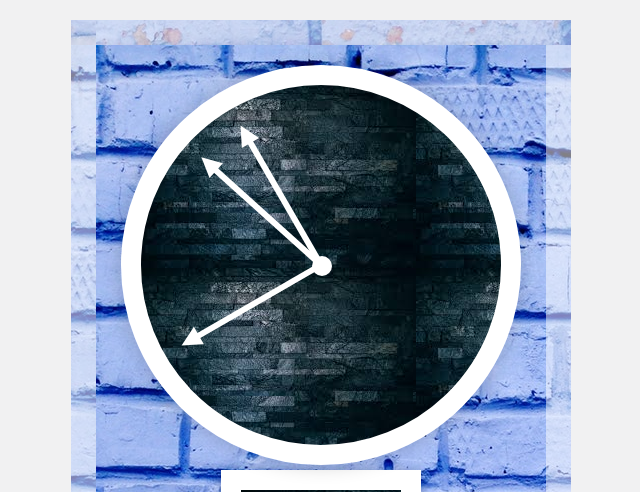
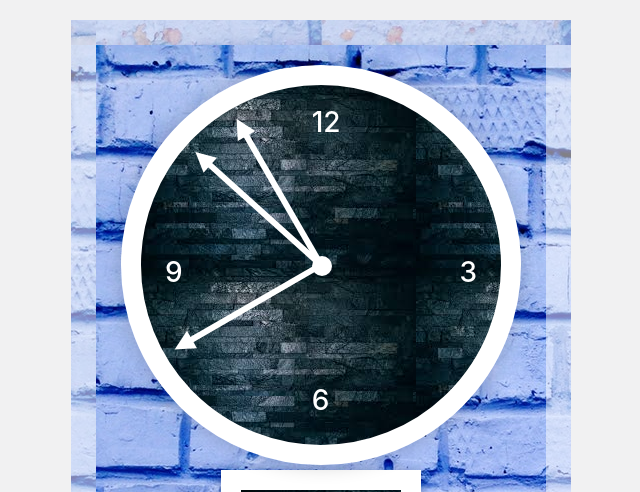
Before and after one commit to VishwanathAsundi/Analog-and-Digital-clock-in-Javascript-, a plain HTML site: page index.html in a window 1280 px wide. Shown: the top 492 px of the page, without its empty margins (319-959 px from the left). Drawn offline with nearby package versions, Linux system fonts and the light colour scheme.

Commit message:
new changes

```diff
--- a/index.html
+++ b/index.html
@@ -28,6 +28,10 @@
                 <div class="hand second-hand"></div>
                 <div class="hand  min-hand"></div>
                 <div class="hand hour-hand"></div>
+                <h3 class="clock_12">12</h3>
+                <h3 class="clock_3">3</h3>
+                <h3 class="clock_6">6</h3>
+                <h3 class="clock_9">9</h3>
             </div>
         </div>
         <div class="display-time">
--- a/style.scss
+++ b/style.scss
@@ -20,7 +20,7 @@ body {
     // background-color: aqua;
     border-radius: 50%;
     position: relative;
-    padding: 2rem;
+    padding: 1.5rem;
     box-shadow: 0px 0px 20px rgba(0, 0, 0, 0.2);
     text-align: center;
 
@@ -66,6 +66,38 @@ body {
         left: 47%;
         top: 48%;
     }
+
+    h3 {
+        margin: 0;
+    }
+
+    .clock_12 {
+        position: absolute;
+        top: 0;
+        left: 47%;
+        color: #fff;
+    }
+
+    .clock_3 {
+        position: absolute;
+        top: 48%;
+        right: 0;
+        color: #fff;
+    }
+
+    .clock_6 {
+        position: absolute;
+        left: 47%;
+        bottom: 0;
+        color: #fff;
+    }
+
+    .clock_9 {
+        position: absolute;
+        left: 0;
+        top: 48%;
+        color: #fff;
+    }
 }
 
 .display-time {
```
Also changed, not shown: style.css.
